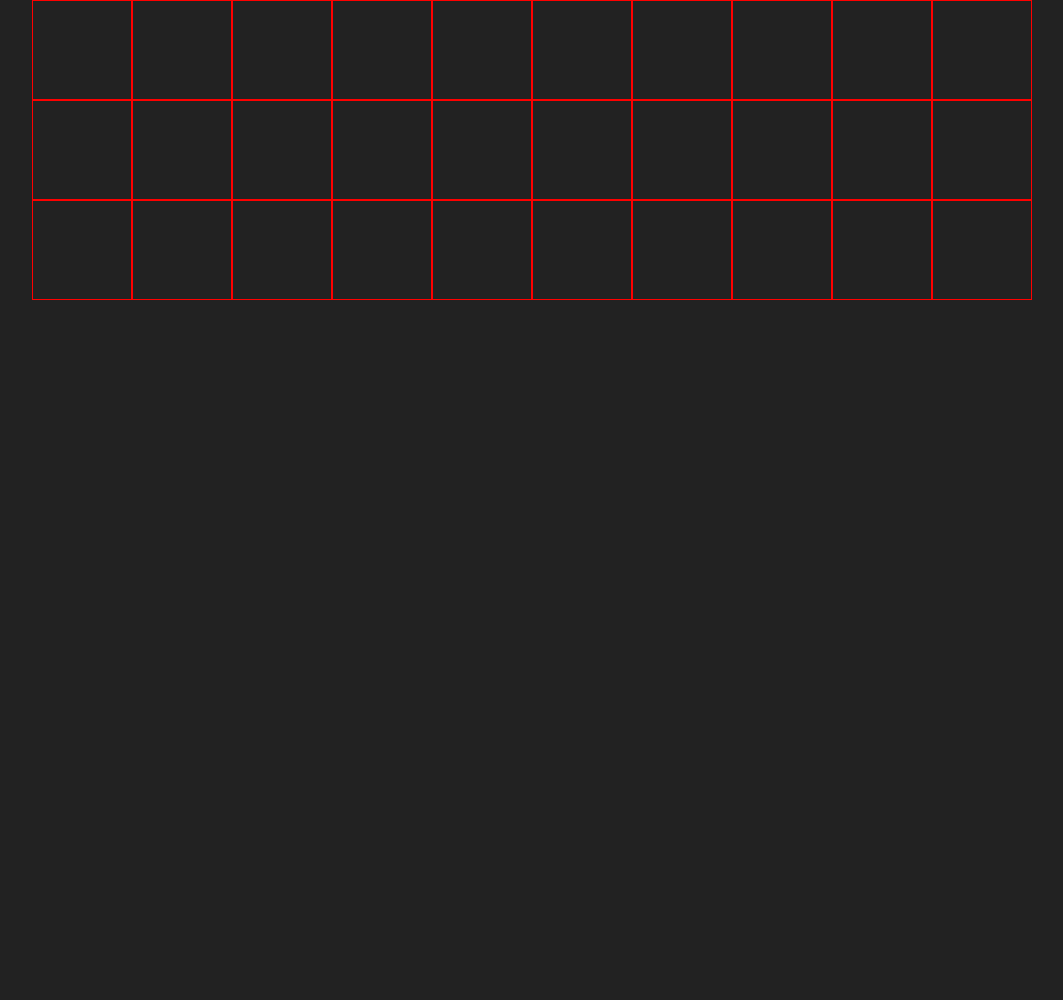
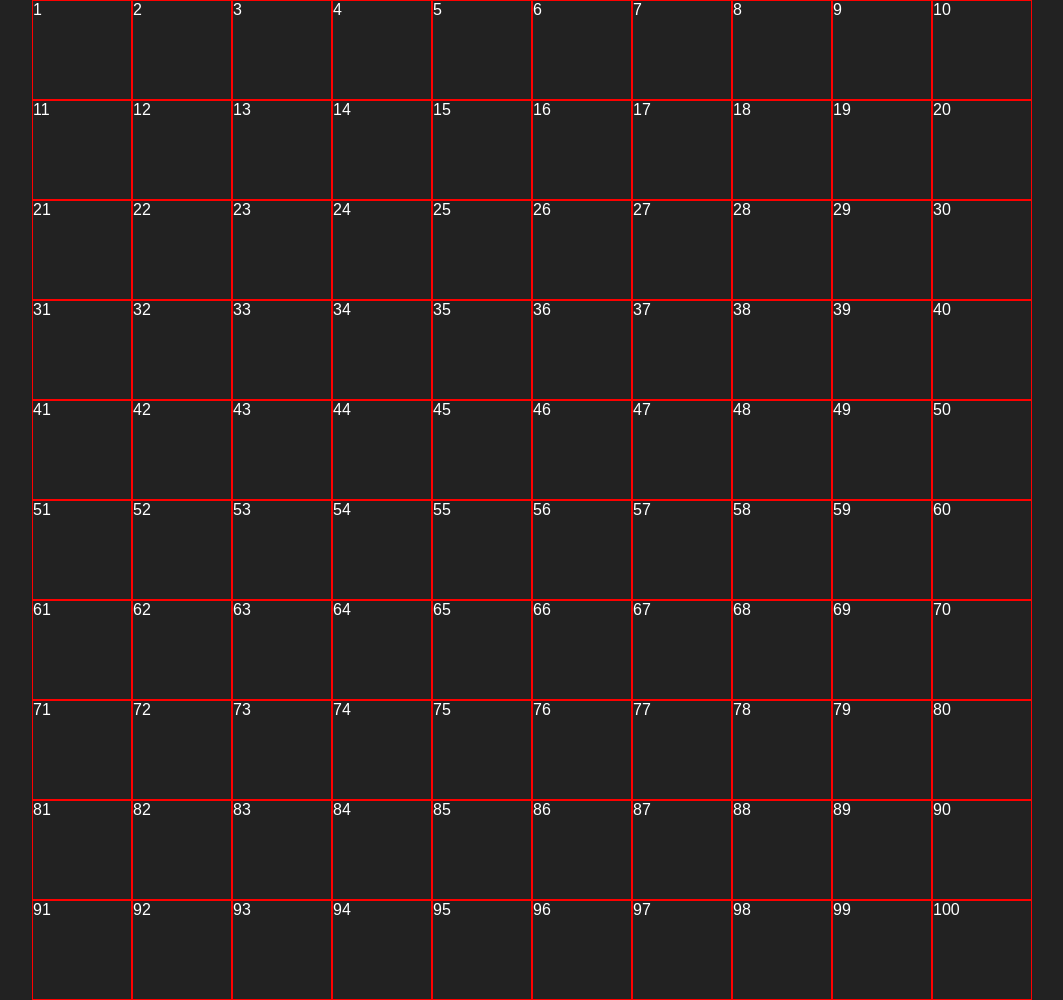
Before and after one commit to davidearbola/js-campominato-grid, a plain HTML site: page index.html in a window 1280 px wide. Shown: the whole page, without its empty margins (108-1171 px from the left). Before the commit the page ends 800 px from the top, so only its background shows below. Drawn offline with Linux system fonts and the light colour scheme.

Commit message:
M2 - inietto i quadrati nell'html tramite ciclo js

```diff
--- a/index.html
+++ b/index.html
@@ -12,7 +12,8 @@
     <!-- MILESTONE #1
 Create la vostra griglia in HTML e CSS, in maniera grossolana. Vi servirà solo per testare le classi, come visto in mattinata con la griglia 3x3. -->
     <div class="container">
-        <div class="row">
+        <div id="grid" class="row">
+            <!-- <div class="col"></div>
             <div class="col"></div>
             <div class="col"></div>
             <div class="col"></div>
@@ -41,8 +42,7 @@ Create la vostra griglia in HTML e CSS, in maniera grossolana. Vi servirà solo
             <div class="col"></div>
             <div class="col"></div>
             <div class="col"></div>
-            <div class="col"></div>
-            <div class="col"></div>
+            <div class="col"></div> -->
         </div>
     </div>
 
--- a/js/main.js
+++ b/js/main.js
@@ -3,3 +3,20 @@
 // Ogni cella ha un numero progressivo, da 1 a 100.
 // Ci saranno quindi 10 caselle per ognuna delle 10 righe.
 // Quando l'utente clicca su ogni cella, la cella cliccata si colora di azzurro ed emetto un messaggio in console con il numero della cella cliccata.
+
+// MILESTONE #2
+// Commentate l'HTML e iniettatelo tramite un ciclo in JS, senza pensare al click o alle funzioni.
+
+// seleziono il div grid che conterrà le colonne
+let grid = document.getElementById(`grid`);
+// ciclo for
+for (let i = 1; i <= 100; i++) {
+	// ad ogni ciclo creo un elemento e lo inserisco nel div grid e gli aggiungo la classe .col
+	let elementoDiv = document.createElement(`div`);
+	// inserisco del testo dentro al div creato
+	elementoDiv.innerText = `${i}`;
+	// inserisco il div creato in grid
+	grid.append(elementoDiv);
+	// aggiungo la classe
+	elementoDiv.classList.add(`col`);
+}
```
